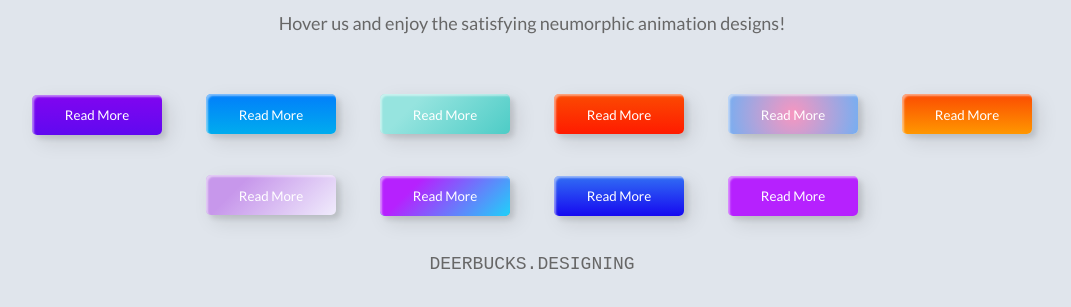
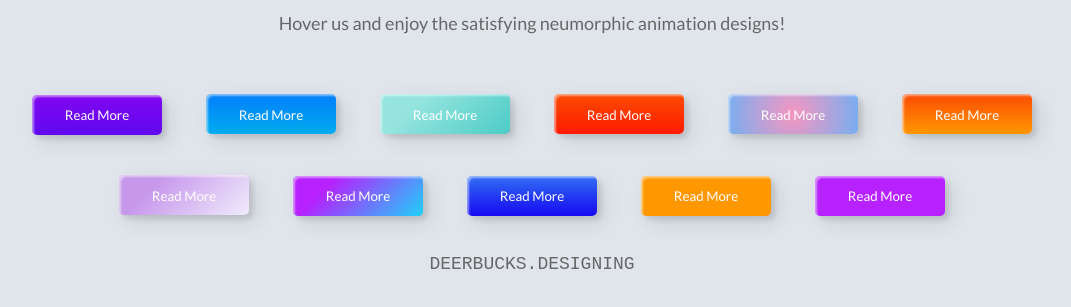
Before and after one commit to webcamp15t/github-flow-happy-practice, a website: page index.html in a window 1280 px wide. Shown: the part 113-420 px from the top of the page, without its empty margins (108-1179 px from the left). Drawn offline with Linux system fonts and the light colour scheme.

Commit message:
feat: button-14

```diff
--- a/index.html
+++ b/index.html
@@ -23,6 +23,7 @@
       <button class="custom-btn custom-btn--8"><span>Read More</span></button>
       <button class="custom-btn custom-btn--9">Read More</button>
       <button class="custom-btn custom-btn--10"><span>Read More</span></button>
+      <button class="custom-btn custom-btn--14">Read More</button>
       <button class="custom-btn custom-btn--15"><span>Read More</span></button>
       <p>DEERBUCKS.DESIGNING</p>
     </div>
--- a/sass/component/_buttons.scss
+++ b/sass/component/_buttons.scss
@@ -515,6 +515,39 @@
     transform: scale(1);
   }
 
+  /* 14 */
+  &--14 {
+    background: rgb(255, 151, 0);
+    border: none;
+    z-index: 1;
+  }
+  &--14:after {
+    position: absolute;
+    content: "";
+    width: 100%;
+    height: 0;
+    top: 0;
+    left: 0;
+    z-index: -1;
+    border-radius: 5px;
+    background-color: #eaf818;
+    background-image: linear-gradient(315deg, #eaf818 0%, #f6fc9c 74%);
+    box-shadow: inset 2px 2px 2px 0px rgba(255, 255, 255, 0.5),
+      7px 7px 20px 0px rgba(0, 0, 0, 0.1), 4px 4px 5px 0px rgba(0, 0, 0, 0.1);
+    transition: all 0.3s ease;
+  }
+  &--14:hover {
+    color: #000;
+  }
+  &--14:hover:after {
+    top: auto;
+    bottom: 0;
+    height: 100%;
+  }
+  &--14:active {
+    top: 2px;
+  }
+
   /* 15 */
   &--15 {
     background: #b621fe;
```
Also changed, not shown: css/main.css, 1 other file.
